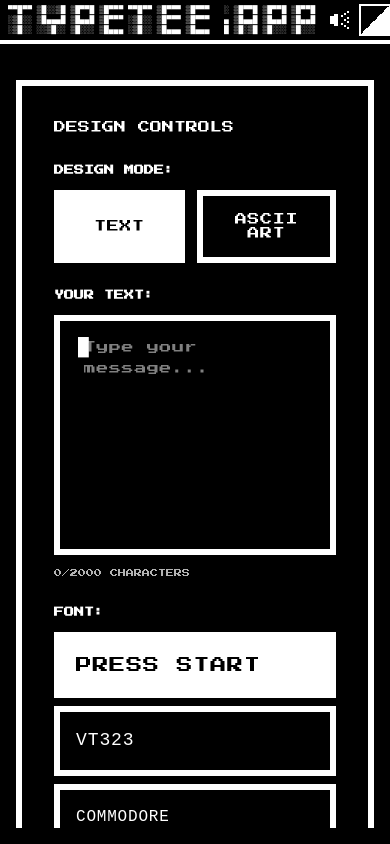
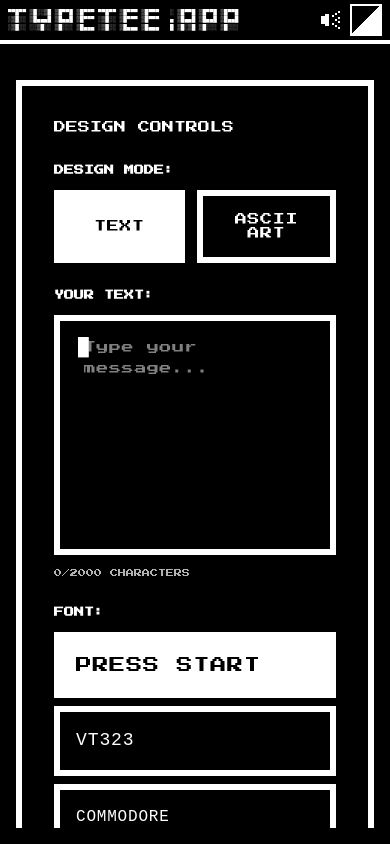
Before and after one commit to MMINTMMINT/typetee.app, a Next.js app: page / in a window 390 px wide. Shown: the top 844 px of the page. Built offline with nearby package versions, Linux system fonts and the light colour scheme; a web font is replaced by a local one.

Commit message:
Your commit message

```diff
--- a/components/PixelLogo.tsx
+++ b/components/PixelLogo.tsx
@@ -11,7 +11,7 @@
 
   return (
     <pre
-      className="font-mono text-[8px] sm:text-[10px] md:text-xs leading-tight whitespace-pre"
+      className="font-mono text-[6px] sm:text-[10px] md:text-xs leading-tight whitespace-pre"
       style={{
         color: theme === 'black' ? '#FFFFFF' : '#000000',
       }}
```
